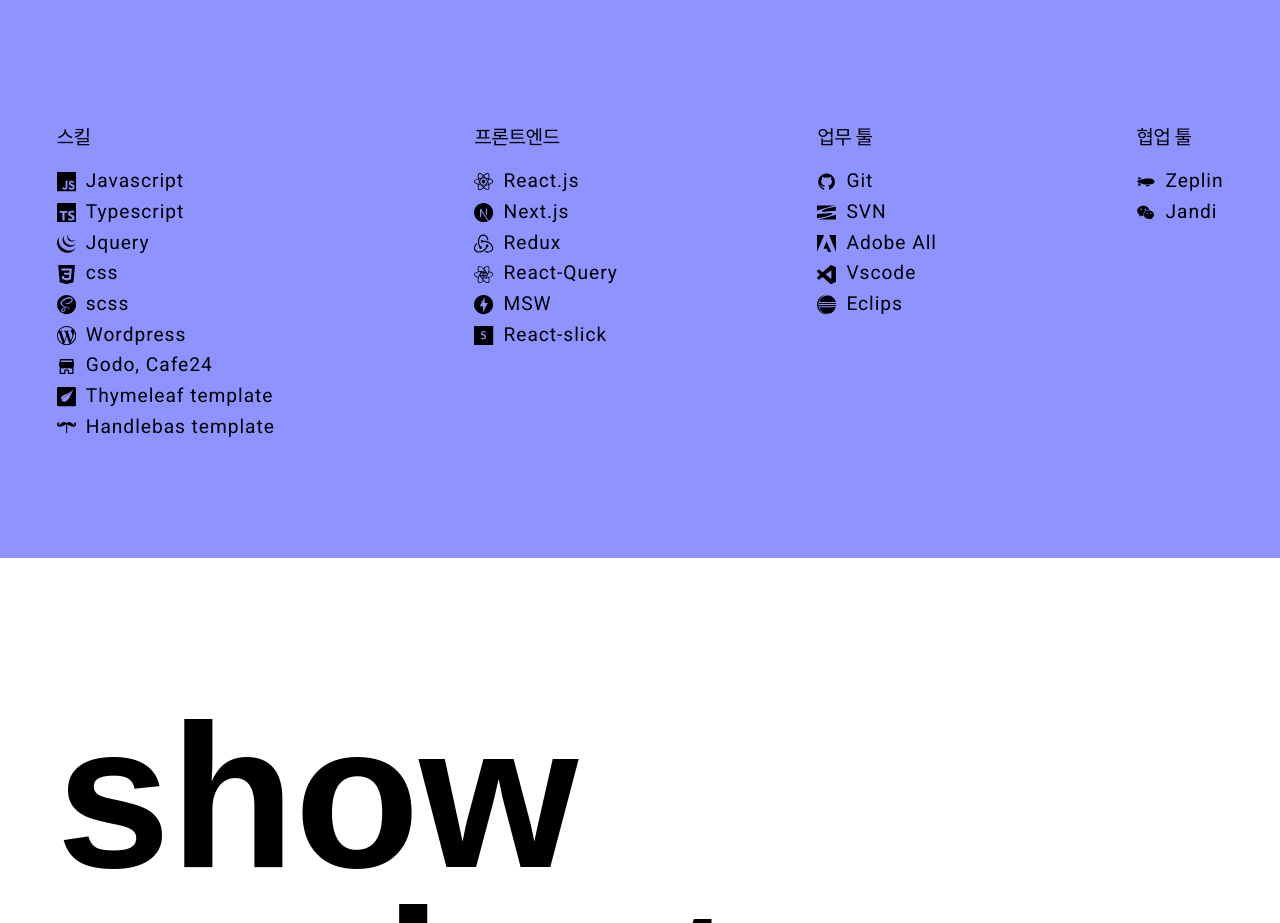
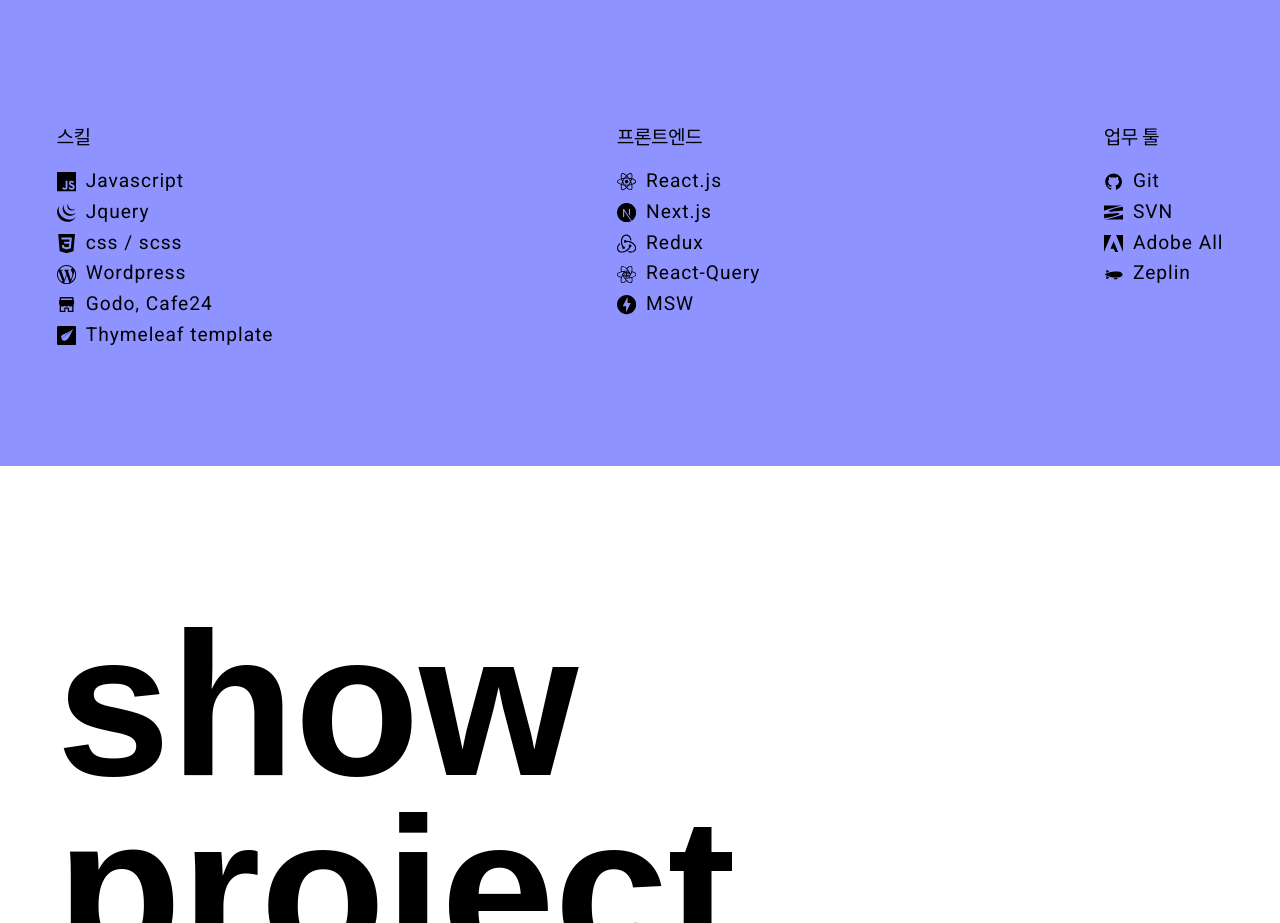
Before and after one commit to wldbszpflrxj/portfolio, a React (Vite) app: page / in a window 1280 px wide. Shown: the part 2160-3083 px from the top of the page. Built offline with nearby package versions, Linux system fonts and the light colour scheme; a web font is replaced by a local one.

Commit message:
Chore: skill 리스트 수정

```diff
--- a/src/components/Home/Skill.jsx
+++ b/src/components/Home/Skill.jsx
@@ -67,21 +67,17 @@
                   <SiJavascript />
                   Javascript
                 </Styled.SkillLi>
-                <Styled.SkillLi>
+                {/* <Styled.SkillLi>
                   <SiTypescript />
                   Typescript
-                </Styled.SkillLi>
+                </Styled.SkillLi> */}
                 <Styled.SkillLi>
                   <SiJquery />
                   Jquery
                 </Styled.SkillLi>
                 <Styled.SkillLi>
                   <SiCss3 />
-                  css
-                </Styled.SkillLi>
-                <Styled.SkillLi>
-                  <SiSass />
-                  scss
+                  css / scss
                 </Styled.SkillLi>
                 <Styled.SkillLi>
                   <SiWordpress />
@@ -94,10 +90,6 @@
                 <Styled.SkillLi>
                   <SiThymeleaf />
                   Thymeleaf template
-                </Styled.SkillLi>
-                <Styled.SkillLi>
-                  <SiHandlebarsdotjs />
-                  Handlebas template
                 </Styled.SkillLi>
               </ul>
             </div>
@@ -124,10 +116,6 @@
                   <SiFastapi />
                   MSW
                 </Styled.SkillLi>
-                <Styled.SkillLi>
-                  <SiSlides />
-                  React-slick
-                </Styled.SkillLi>
               </ul>
             </div>
             <div>
@@ -146,25 +134,8 @@
                   Adobe All{" "}
                 </Styled.SkillLi>
                 <Styled.SkillLi>
-                  <SiVisualstudiocode />
-                  Vscode{" "}
-                </Styled.SkillLi>
-                <Styled.SkillLi>
-                  <SiEclipseide />
-                  Eclips
-                </Styled.SkillLi>
-              </ul>
-            </div>
-            <div>
-              <Styled.SkillTitle>협업 툴</Styled.SkillTitle>
-              <ul>
-                <Styled.SkillLi>
                   <GiZeppelin />
                   Zeplin
-                </Styled.SkillLi>
-                <Styled.SkillLi>
-                  <AiFillWechat />
-                  Jandi
                 </Styled.SkillLi>
               </ul>
             </div>
```
